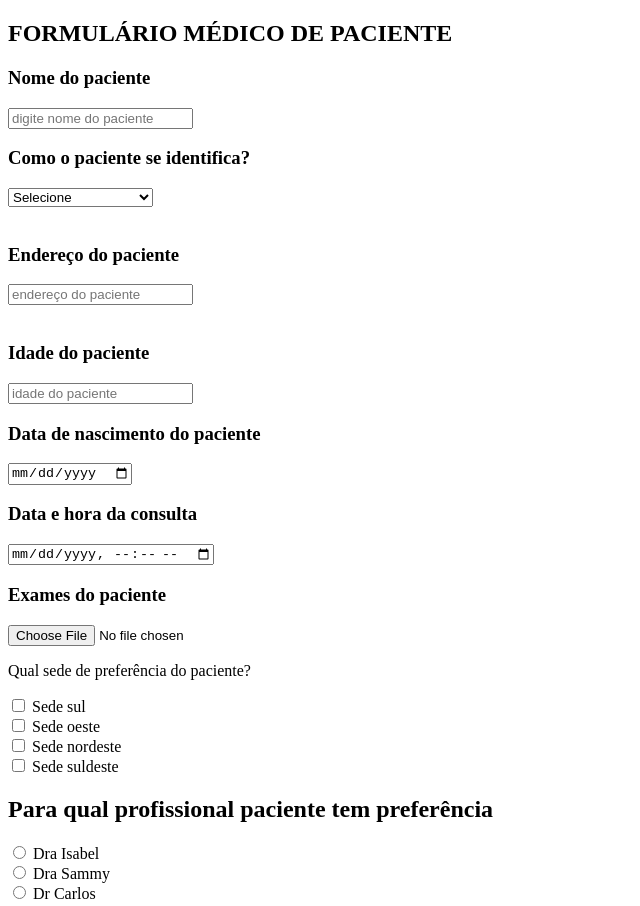
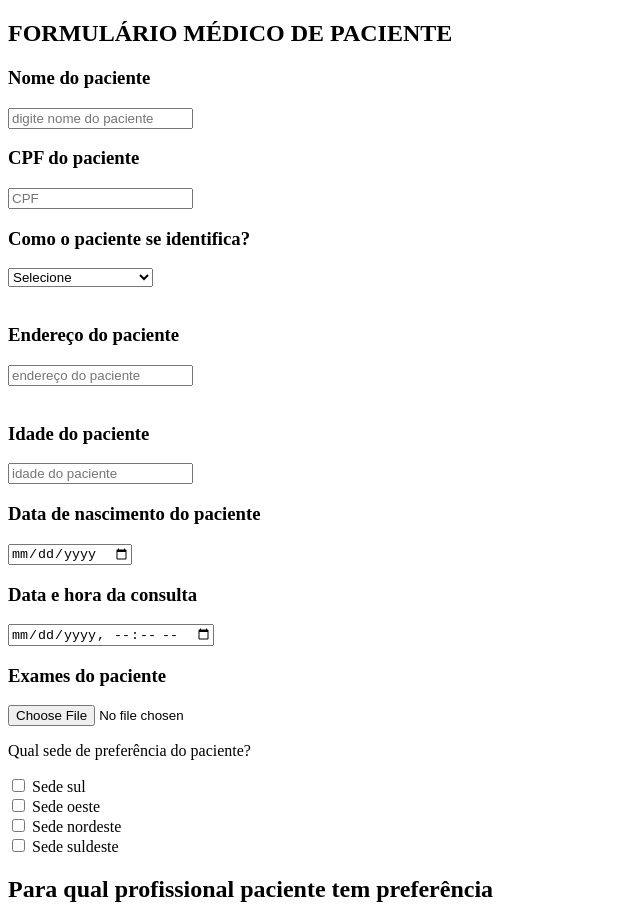
Before and after one commit to alexrodrialbjj/meus-projetos-de-curso-FULL-STACK, a plain HTML site: page formulariomedico.html in a window 1280 px wide. Shown: the top 906 px of the page, without its empty margins (0-640 px from the left). Drawn offline with Linux system fonts and the light colour scheme.

Commit message:
Update formulariomedico.html
formulário médico em HTML

```diff
--- a/formulariomedico.html
+++ b/formulariomedico.html
@@ -15,6 +15,13 @@
            id="nome" placeholder="digite nome do paciente"
            required/>
         </div>
+        <div>
+        <label for="numero"><h3>CPF do paciente</h3></label>
+        <input type="number"
+        name="numero"
+        id="numero"
+        placeholder="CPF" required/>
+      </div>
         <div>
         <label for="genero"><h3>Como o paciente se identifica?</h3></label>
         <select name="gereno" id="genero">
```
